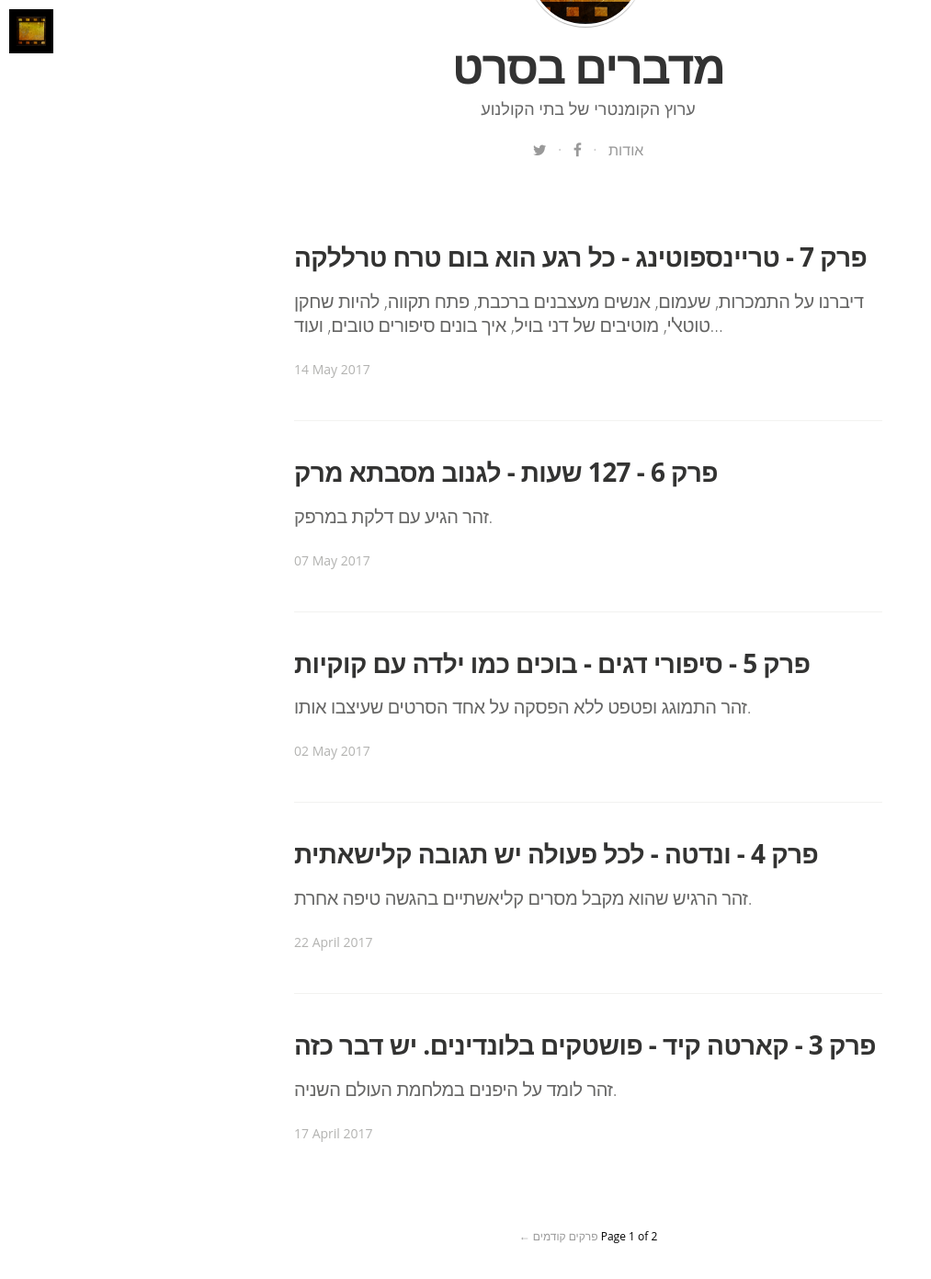
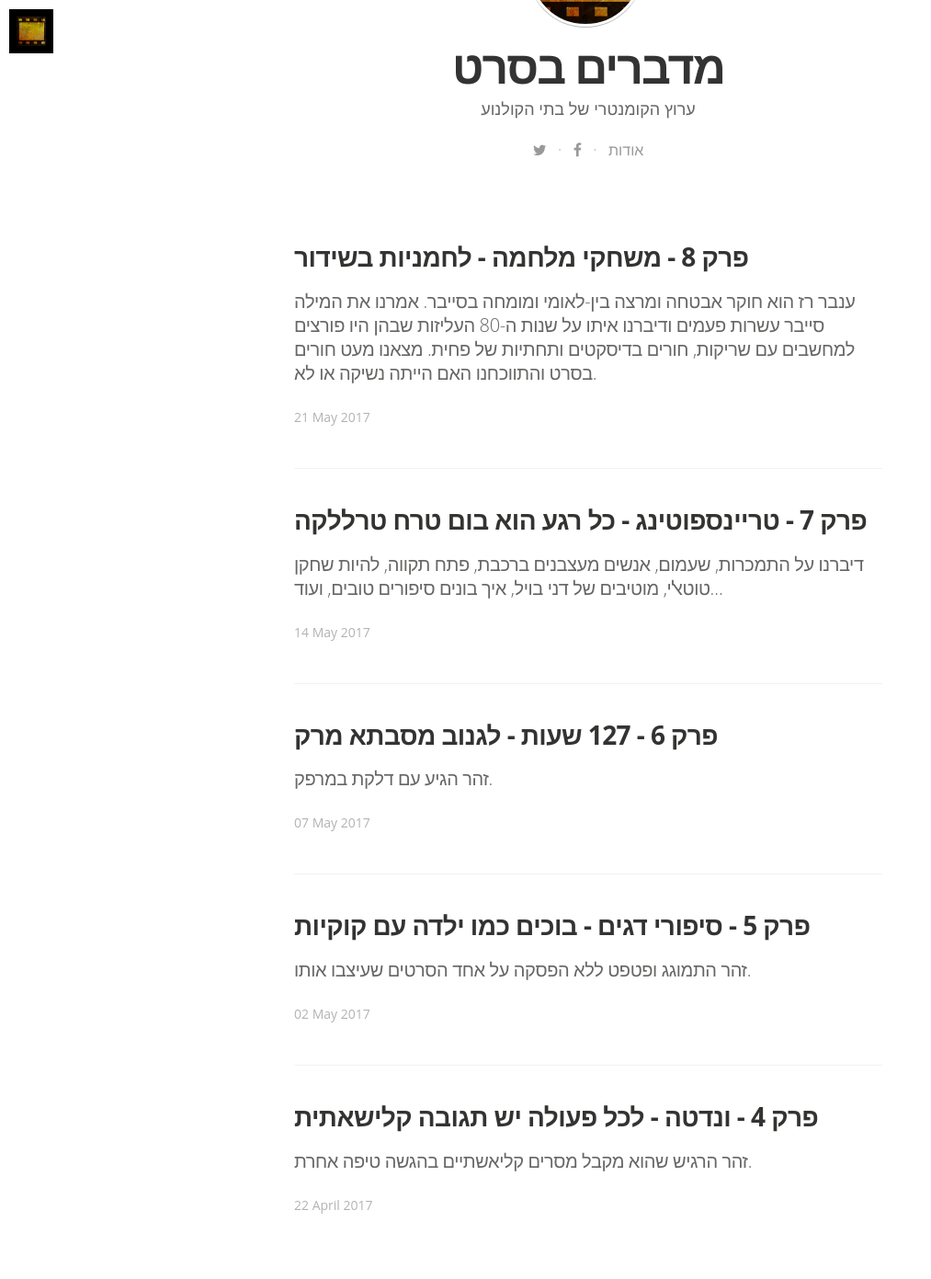
Before and after one commit to movietalkers/movietalkers.github.io, a Jekyll site: the page built from index.html, in a window 1280 px wide and 1400 px high, scrolled down 487 px. Shown: the top 1391 px of the window at 92% size, without its empty margins (0-1013 px from the left). Built offline with Jekyll 4.4.1, drawn with Linux system fonts in a browser that asks for light colours; nearby versions of some CDN libraries; some web fonts are replaced; the list of posts is cut into pages by our own code.

Commit message:
episode 8 and tamplate for 9

```diff
--- a/_posts/2017-05-21-wargames.md
+++ b/_posts/2017-05-21-wargames.md
@@ -1,22 +1,18 @@
 ---
-date: 2017-05-14 18:00
+date: 2017-05-21 18:00
 layout: post
-published: false
-title: 	פרק 7
-movie: Trainspotting
-imdb: tt0117951
+<!-- published: false -->
+title: 	פרק 8 - משחקי מלחמה - לחמניות בשידור
+movie: WarGames
+imdb: tt0086567
 episode:
 ep-file:
-episode-number: 7
+episode-number: 8
 test-me : :title
-image : /assets/images/ep7.jpg
-next-week: wargames
-permalink: /episodes/07-:title/
+image : /assets/images/ep8.jpg
+next-week: Raiders of the Lost Ark (1981)
 ---
-זהר התמוגג ופטפט ללא הפסקה על אחד הסרטים שעיצבו אותו.
+ענבר רז הוא חוקר אבטחה ומרצה בין-לאומי ומומחה בסייבר. אמרנו את המילה סייבר עשרות פעמים ודיברנו איתו על שנות ה-80 העליזות שבהן היו פורצים למחשבים עם שריקות, חורים בדיסקטים ותחתיות של פחית. מצאנו מעט חורים בסרט והתווכחנו האם הייתה נשיקה או לא.
 
-דין התרגש מהחלקים הצנועים יותר באישיות של טים ברטון.
 
-זהר ודין הבינו שאם ייצא סרט על הפודקאסט, הלנה בונהם קארטר תשחק את שניהם.
-
-**דין עדיין לא בטוח שזהר לא המציא את כל הפודקאסט הזה.**
+**דין עדיין לא בטוח שזהר לא פרץ לו לנאפסטר בשנות ה90**
```
Also changed, not shown: _posts/2017-05-28-raiders-of-the-lost-ark.md (added, +14 -0 lines).
